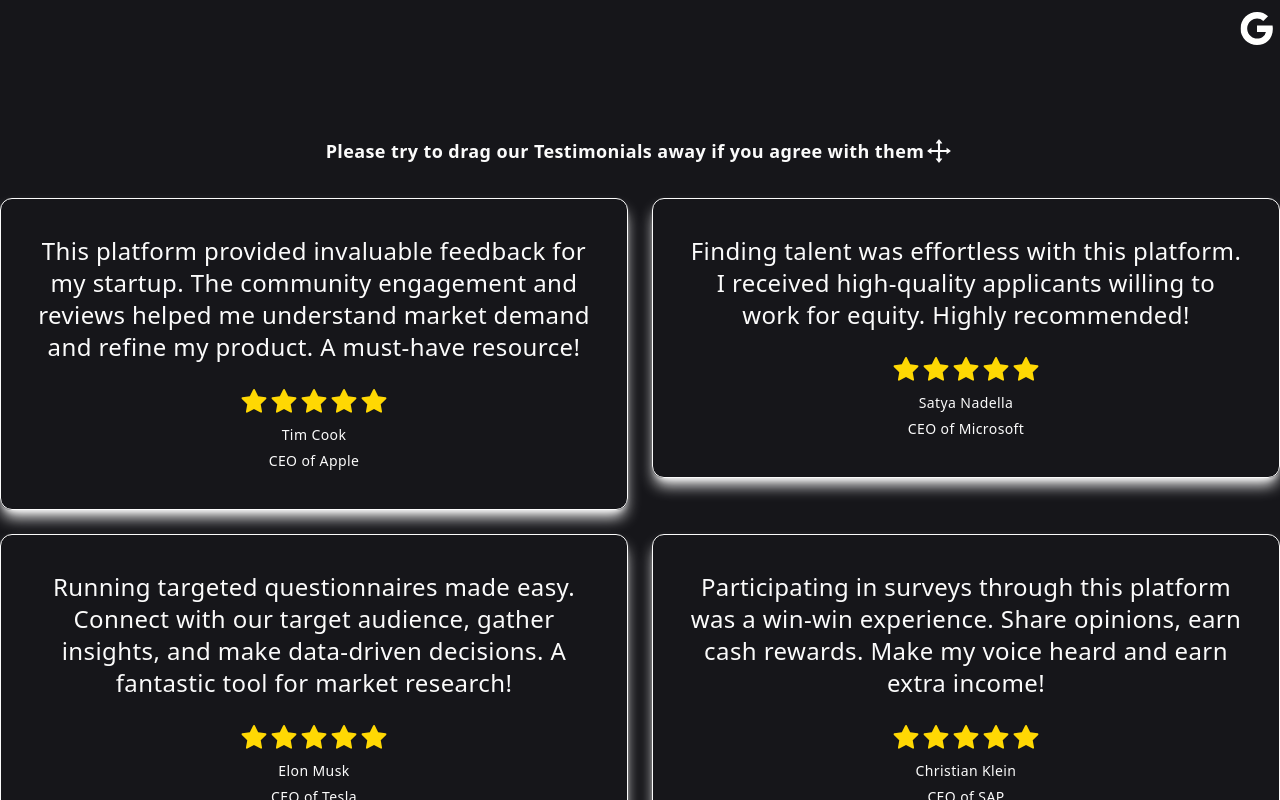
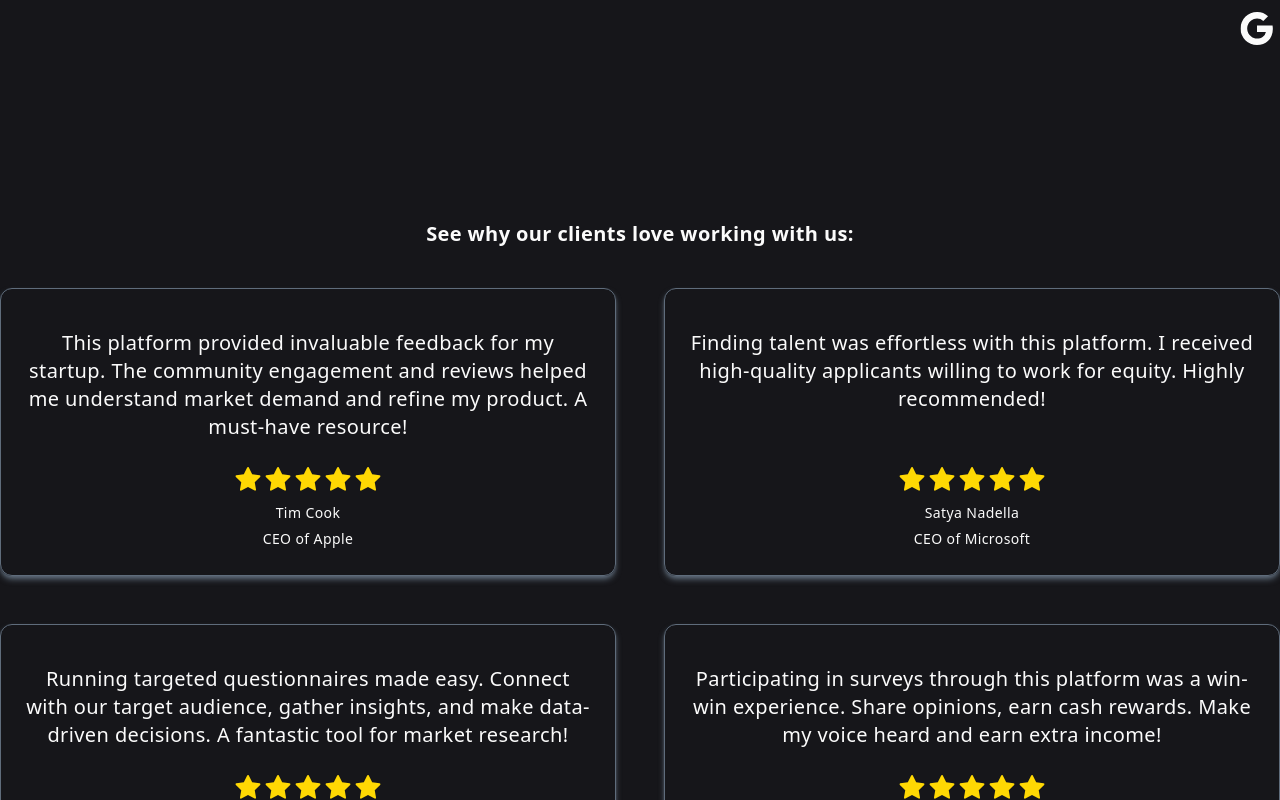
Before and after one commit to TheKing0000/likeme, a Next.js app: page / in a window 1280 px wide. Shown: the part 860-1660 px from the top of the page. Built offline with nearby package versions, Linux system fonts and the light colour scheme.

Commit message:
Testimonial new design and remove drag feature

```diff
--- a/components/animations/LogoList.tsx
+++ b/components/animations/LogoList.tsx
@@ -12,57 +12,29 @@
 const logos = [
   {
     key: "google",
-    companyIcon: (
-      <BsGoogle
-        className="text-[#16161a] dark:text-[#fffffe] cursor-pointer "
-        size={33}
-      />
-    ),
+    companyIcon: <BsGoogle className=" text-ff  cursor-pointer " size={33} />,
   },
   {
     key: "microsoft",
     companyIcon: (
-      <BsMicrosoft
-        className="text-[#16161a] dark:text-[#fffffe] cursor-pointer "
-        size={33}
-      />
+      <BsMicrosoft className=" text-ff  cursor-pointer " size={33} />
     ),
   },
   {
     key: "facebook",
-    companyIcon: (
-      <BsFacebook
-        className="text-[#16161a] dark:text-[#fffffe] cursor-pointer "
-        size={33}
-      />
-    ),
+    companyIcon: <BsFacebook className=" text-ff  cursor-pointer " size={33} />,
   },
   {
     key: "apple",
-    companyIcon: (
-      <BsApple
-        className="text-[#16161a] dark:text-[#fffffe] cursor-pointer "
-        size={33}
-      />
-    ),
+    companyIcon: <BsApple className=" text-ff  cursor-pointer " size={33} />,
   },
   {
     key: "netflix",
-    companyIcon: (
-      <SiNetflix
-        className="text-[#16161a] dark:text-[#fffffe] cursor-pointer "
-        size={33}
-      />
-    ),
+    companyIcon: <SiNetflix className=" text-ff  cursor-pointer " size={33} />,
   },
   {
     key: "twitter",
-    companyIcon: (
-      <BsTwitter
-        className="text-[#16161a] dark:text-[#fffffe] cursor-pointer "
-        size={33}
-      />
-    ),
+    companyIcon: <BsTwitter className=" text-ff  cursor-pointer " size={33} />,
   },
 ];
 function LogoList() {
--- a/components/navigation/NavBar.tsx
+++ b/components/navigation/NavBar.tsx
@@ -64,21 +64,19 @@
           <div
             className={
               showShadow
-                ? "fixed top-0 left-0 right-0 z-[98] h-14 bg-[#fffffe] dark:bg-[#16161a]  shadow-md shadow-[#3da9fc]  mb-5 transition duration-[200ms]"
-                : "fixed top-0 left-0 right-0 z-[98] h-14 bg-[#fffffe] dark:bg-[#16161a]  mb-5 transition duration-[200ms]"
+                ? "fixed top-0 left-0 right-0 z-[98] h-14  bg-ff   shadow-md shadow-[#3da9fc]  mb-5 transition duration-[200ms]"
+                : "fixed top-0 left-0 right-0 z-[98] h-14  bg-ff   mb-5 transition duration-[200ms]"
             }
           >
             {/* Mobil */}
             <div className="flex flex-row justify-between items-center h-full px-2 md:hidden">
               <Link href={"/proba"}>
-                <h1 className="text-[#16161a] dark:text-[#fffffe]  cursor-pointer">
-                  LikeMe
-                </h1>
+                <h1 className="text-ff cursor-pointer">LikeMe</h1>
               </Link>
 
               <GiHamburgerMenu
                 onClick={() => setMobileNavbarVisible(!mobileNavbarVisible)}
-                className="text-[#16161a] dark:text-[#fffffe] cursor-pointer"
+                className=" text-ff  cursor-pointer"
                 size={25}
               />
             </div>
@@ -88,10 +86,10 @@
                 {/* <h1 className="text-[#3da9fc] cursor-pointer">LikeMe</h1> */}
                 <Link href="/proba">
                   {/* <AiOutlineLike
-                    className="text-[#16161a] dark:text-[#fffffe] cursor-pointer "
+                    className=" text-ff  cursor-pointer "
                     size={30}
                   /> */}
-                  <h1 className="font-bold text-[#16161a] dark:text-[#fffffe] hover:text-[#3da9fc] dark:hover:text-[#3da9fc] transition-colors duration-500">
+                  <h1 className="font-bold  text-ff  hover:text-[#3da9fc] dark:hover:text-[#3da9fc] transition-colors duration-500">
                     LikeMe
                   </h1>
                 </Link>
@@ -157,7 +155,7 @@
                         <motion.h1
                           variants={mobileNavListItemVariant}
                           key={navLink}
-                          className="text-[#16161a] dark:text-[#FBFBFB] uppercase text-lg inline-block"
+                          className="text-ff hover:text-[#3da9fc] uppercase text-lg inline-block"
                         >
                           {navLink}
                         </motion.h1>
--- a/components/navigation/NavLink.tsx
+++ b/components/navigation/NavLink.tsx
@@ -8,7 +8,7 @@
   return (
     <>
       <Link href={hrefText}>
-        <span className="text-[#16161a] dark:text-[#FBFBFB]  text-sm  group  transition duration-300">
+        <span className="text-ff text-sm   group  transition duration-300">
           {linkText}
           <span className="block max-w-0 group-hover:max-w-full transition-all duration-500 h-0.5 bg-[#3da9fc]"></span>
         </span>
--- a/components/testimonials/Testimonials.tsx
+++ b/components/testimonials/Testimonials.tsx
@@ -15,36 +15,41 @@
   return (
     <>
       {/*      <!-- Component: Simple basic centered lg sized testimonial --> */}
-      <div className="flex h-full cursor-move">
+      <div className="h-full flex cursor-pointer">
         <motion.div
-          initial={{ opacity: 0, x: -200 }}
+          initial={{ opacity: 0, y: 220 }}
           whileInView={{
             opacity: 1,
-            x: 0,
-            transition: { duration: 1.5, delay: (index + 1) / 10 },
+            y: 0,
+
+            transition: {
+              duration: 1.25,
+              delay: (index + 1) / 10,
+            },
           }}
-          viewport={{ amount: "some" }}
+          // viewport={{}}
+          viewport={{ amount: "some", once: true }}
           transition={{
             delay: 0.5,
           }}
-          drag
-          dragSnapToOrigin
+          // drag
+          // dragSnapToOrigin
         >
-          <div className=" text-center border dark:border-[#FBFBFB] border-[#16161a]  rounded-xl shadow-lg dark:shadow-[#FBFBFB] shadow-[#16161a]  hover:rounded-3xl transition-all duration-300 hover:bg-[#3da9fc] hover:bg-opacity-90 hover:scale-105 group active:scale-95 overflow-hidden">
-            <div className=" p-3 ">
-              <figure className=" ">
-                <blockquote className="p-6  text-lg md:text-2xl leading-relaxed text-[#16161a] dark:text-[#FBFBFB]">
+          <div className=" text-center border dark:border-[#5f6c7b] border-[#5f6c7b]  rounded-xl shadow-md dark:shadow-[#5f6c7b] shadow-[#5f6c7b]  hover:rounded-3xl transition-all duration-300   hover:scale-105 group active:scale-95 h-full">
+            <div className="   h-full flex">
+              <div className=" flex flex-col items-center h-full">
+                <div className="p-6 mt-4 text-lg md:text-xl leading-relaxed text-[#16161a] dark:text-[#FBFBFB]">
                   <p>{text}</p>
-                </blockquote>
-                <div className="flex flex-grow w-full justify-center items-center">
+                </div>
+                <div className="flex-grow w-full flex-row flex items-end justify-center">
                   <AiFillStar className="text-[#ffd803]" size={30} />
                   <AiFillStar className="text-[#ffd803]" size={30} />
                   <AiFillStar className="text-[#ffd803]" size={30} />
                   <AiFillStar className="text-[#ffd803]" size={30} />
                   <AiFillStar className="text-[#ffd803]" size={30} />
                 </div>
-                <figcaption className="flex items-center gap-4 p-6 pt-2 text-sm text-[#16161a] dark:text-[#FBFBFB]">
-                  <div className="mx-auto flex flex-col justify-center gap-1">
+                <div className="inline-block p-6 pt-2 text-sm text-[#16161a] dark:text-[#FBFBFB]">
+                  <div className="iztems-center flex flex-col justify-center gap-1">
                     <span className="text-[#16161a] dark:text-[#FBFBFB]  text-sm    transition duration-300">
                       {name}
                       <span className="block max-w-0 group-hover:max-w-full transition-all duration-500 h-0.5 bg-[#ffd803]"></span>
@@ -54,8 +59,8 @@
                       <span className="block max-w-0 group-hover:max-w-full transition-all duration-500 h-0.5 bg-[#ffd803]"></span>
                     </span>
                   </div>
-                </figcaption>
-              </figure>
+                </div>
+              </div>
             </div>
           </div>
         </motion.div>
--- a/components/testimonials/Testimonialscontainer.tsx
+++ b/components/testimonials/Testimonialscontainer.tsx
@@ -1,5 +1,6 @@
 import Testimonials from "./Testimonials";
 import { AiOutlineDrag } from "react-icons/ai";
+import { motion } from "framer-motion";
 const testimonials = [
   {
     text: "This platform provided invaluable feedback for my startup. The community engagement and reviews helped me understand market demand and refine my product. A must-have resource!",
@@ -25,18 +26,22 @@
 const Testimonialscontainer = () => {
   return (
     <div>
-      <h3 className="text-lg font-bold  flex w-full justify-center items-center text-[#16161a] dark:text-[#FBFBFB]">
-        <span>
-          Please try to drag our Testimonials away if you agree with them
-        </span>
-        <span>
-          <AiOutlineDrag
-            className="text-[#16161a] dark:text-[#FBFBFB]"
-            size={30}
-          />
-        </span>
-      </h3>
-      <div className="grid grid-cols-1 lg:grid-cols-2  gap-6 my-8">
+      <motion.div
+        initial={{ opacity: 0 }}
+        whileInView={{
+          opacity: 1,
+          transition: {
+            duration: 1,
+            delay: 0.2,
+          },
+        }}
+        viewport={{ amount: "some", once: true }}
+      >
+        <h3 className="text-lg md:text-xl text-center font-bold  flex w-full justify-center items-center text-[#16161a] dark:text-[#FBFBFB] mb-6">
+          <span>See why our clients love working with us:</span>
+        </h3>
+      </motion.div>
+      <div className="grid grid-cols-1 lg:grid-cols-2  gap-8 md:gap-12 my-5 md:my-10">
         {testimonials.map(({ text, name, company }, index) => {
           return (
             <Testimonials
--- a/pages/index.tsx
+++ b/pages/index.tsx
@@ -40,6 +40,7 @@
     <main>
       <NavBar />
       <ScrollYProgressBar />
+      {/* HERO SECTION */}
       <section>
         <motion.div
           variants={containerVariants}
@@ -105,20 +106,18 @@
           </div>
         </motion.div>
       </section>
-
-      <div className=""></div>
-      {/* <motion.h1
-        initial={{ opacity: 0 }}
-        whileInView={{ opacity: 1 }}
-        animate={{ transition: { duration: 3 } }}
-      >
-        Hellloo
-      </motion.h1> */}
-      <div className="container mx-auto px-5 md:px-0 my-7">
-        <Testimonialscontainer />
-      </div>
-
-      <Footer />
+      <div className="sectiondivider"></div>
+      {/* TESTIMONIALS */}
+      <section>
+        <div className="container mx-auto px-5 md:px-0 ">
+          <Testimonialscontainer />
+        </div>
+      </section>
+      <div className="sectiondivider"></div>
+      {/* FOOTER */}
+      <section>
+        <Footer />
+      </section>
     </main>
   );
 }
--- a/styles/globals.css
+++ b/styles/globals.css
@@ -9,7 +9,7 @@
 
 @layer base {
   body {
-    @apply bg-[#fffffe] dark:bg-[#16161a] text-[#5f6c7b] dark:text-[#94a1b2] tracking-wide  duration-[150ms] ease-linear select-none;
+    @apply bg-ff  text-[#5f6c7b] dark:text-[#94a1b2] tracking-wide  duration-[150ms] ease-linear select-none;
   }
 
   h1,
@@ -30,3 +30,14 @@
     @apply cursor-pointer;
   } */
 }
+@layer components {
+  .text-ff {
+    @apply text-[#16161a] dark:text-[#FBFBFB];
+  }
+  .bg-ff {
+    @apply bg-[#fffffe] dark:bg-[#16161a];
+  }
+  .sectiondivider {
+    @apply my-[4rem] md:my-[7rem];
+  }
+}
```
